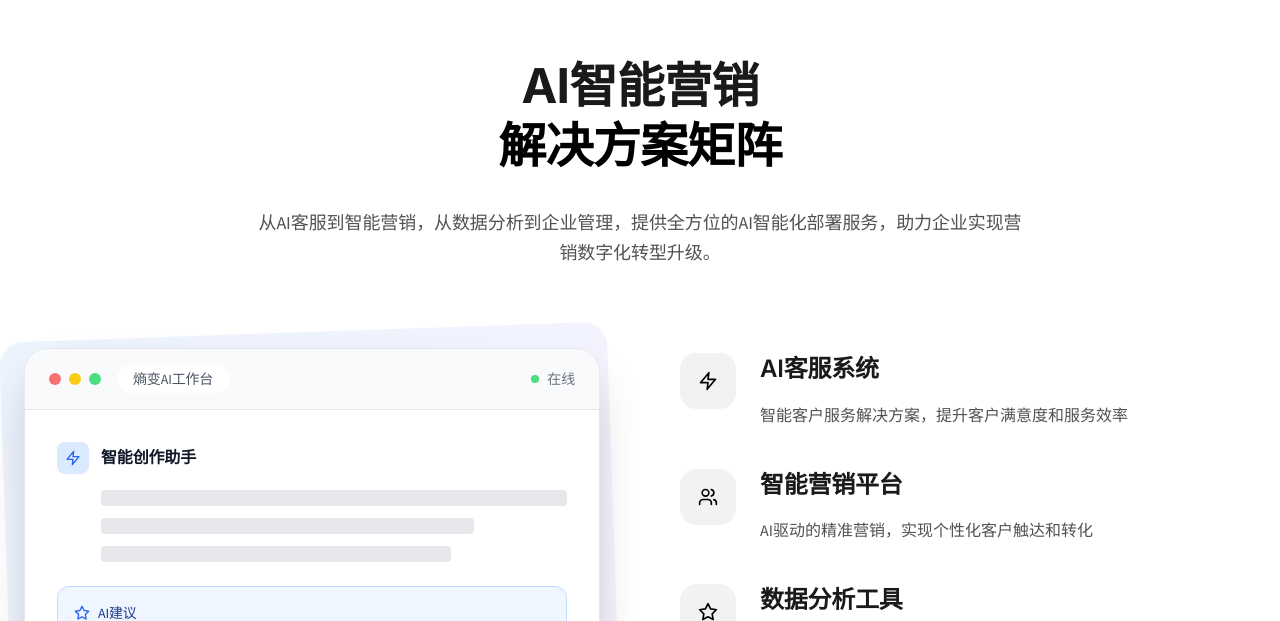
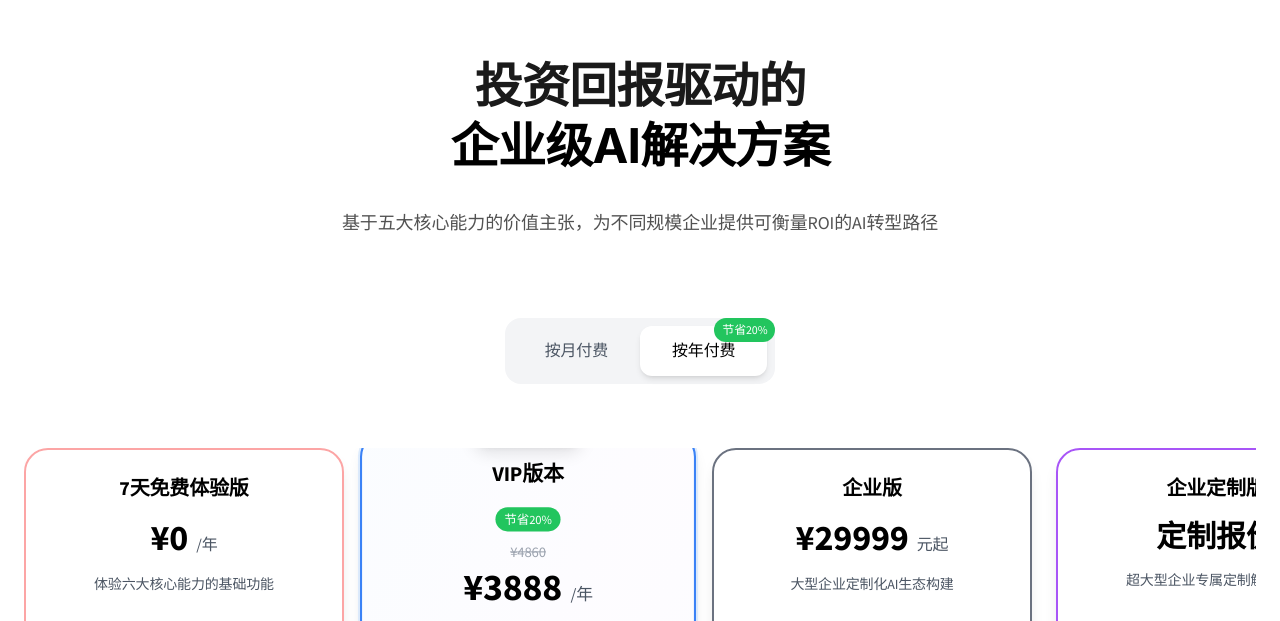
Before and after one commit to kehan857/official-website, a React (Vite) app: page / in a window 1280 px wide. Shown: the part 5319-5940 px from the top of the page. Built offline with nearby package versions, Linux system fonts and the light colour scheme.

Commit message:
临时删除ProductShowcase模块，准备重新添加到正确位置

```diff
--- a/src/App.jsx
+++ b/src/App.jsx
@@ -26,7 +26,6 @@ function App() {
         <ProductMatrix />
         <Features />
         <CaseStudies />
-        <ProductShowcase />
         <Pricing />
         <ServiceProcess />
         <Workflow />
```
